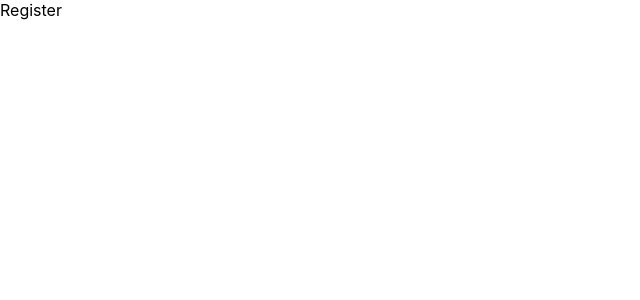
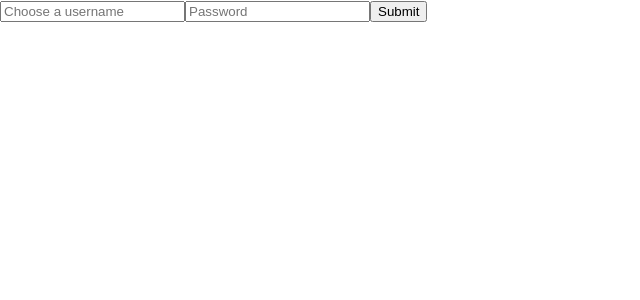
Before and after one commit to skattel49/notes_ripoff, a React (Create React App) app: page /register in a window 1280 px wide. Shown: the top 300 px of the page, without its empty margins (0-640 px from the left). Built offline with nearby package versions, Linux system fonts and the light colour scheme.

Commit message:
Completed Register component and created a dockerfile to containarize frontend

```diff
--- a/src/Dashboard.js
+++ b/src/Dashboard.js
@@ -7,7 +7,7 @@ export class Dashboard extends React.Component{
     render(){
         return (
             <div>
-                Dashboard
+                <h1>Welcome to your notes</h1>
             </div>
         );
     }
--- a/src/Login.js
+++ b/src/Login.js
@@ -22,12 +22,18 @@ export class Login extends React.Component{
     //sends data to the backend and fetches token if the
     //credentials are valid
     handleClick(){
-        fetch('localhost:2000/login', {
-            method: 'post',
+        fetch('http://localhost:2000/login', {
+            method: 'POST',
+            headers: {
+                'Content-type': 'application/json'
+            },
             body: JSON.stringify(this.state)
         })
-        .then(res => res.json())
+        .then(res => {
+            return res.json()
+        })
         .then(data => {
+            console.log(data);
             localStorage.setItem('token', data.token);
         })
         .catch(err=>{
--- a/src/Register.js
+++ b/src/Register.js
@@ -3,11 +3,36 @@ import React from 'react';
 export class Register extends React.Component{
     constructor(props){
         super(props);
+        this.state = {username:"", password: ""}
+        this.handleClick = this.handleClick.bind(this);
+        this.handlePasswordChange = this.handlePasswordChange.bind(this);
+        this.handleInputChange = this.handleInputChange.bind(this);
+    }
+    handleInputChange(e){
+        this.setState({username: e.target.value});
+    }
+    handlePasswordChange(e){
+        this.setState({password: e.target.value});
+    }
+    handleClick(){
+        fetch('http://localhost:2000/signup', {
+            method: 'POST',
+            headers: {
+                "Content-type": "application/json"
+            },
+            body: JSON.stringify(this.state)
+        }).then(res => res.json()).then(data =>{
+            localStorage.setItem("token", data.token);
+        }).catch(err =>{
+            console.log(err);
+        });
     }
     render(){
         return (
             <div>
-                Register
+                <input type="text" placeholder="Choose a username" onChange={this.handleInputChange}/>
+                <input type="password" placeholder="Password" onChange={this.handlePasswordChange}/>
+                <button onClick={this.handleClick}>Submit</button>
             </div>
         );
     }
```
Also changed, not shown: 2 other files (tests, documents, lock files or other folders).
